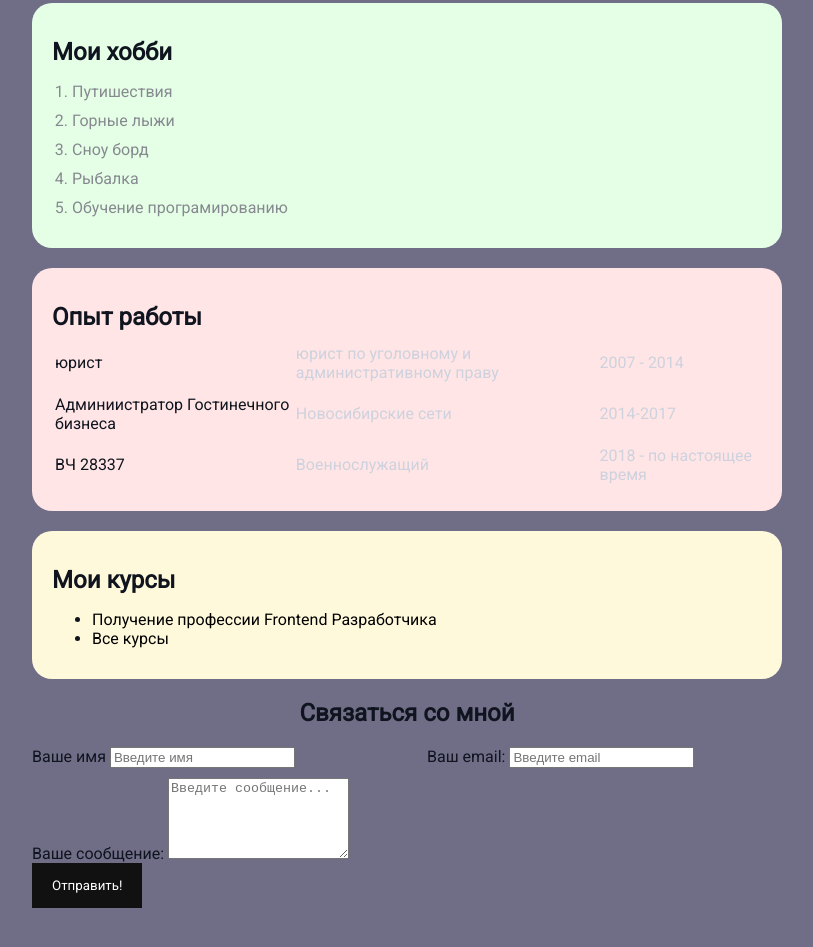
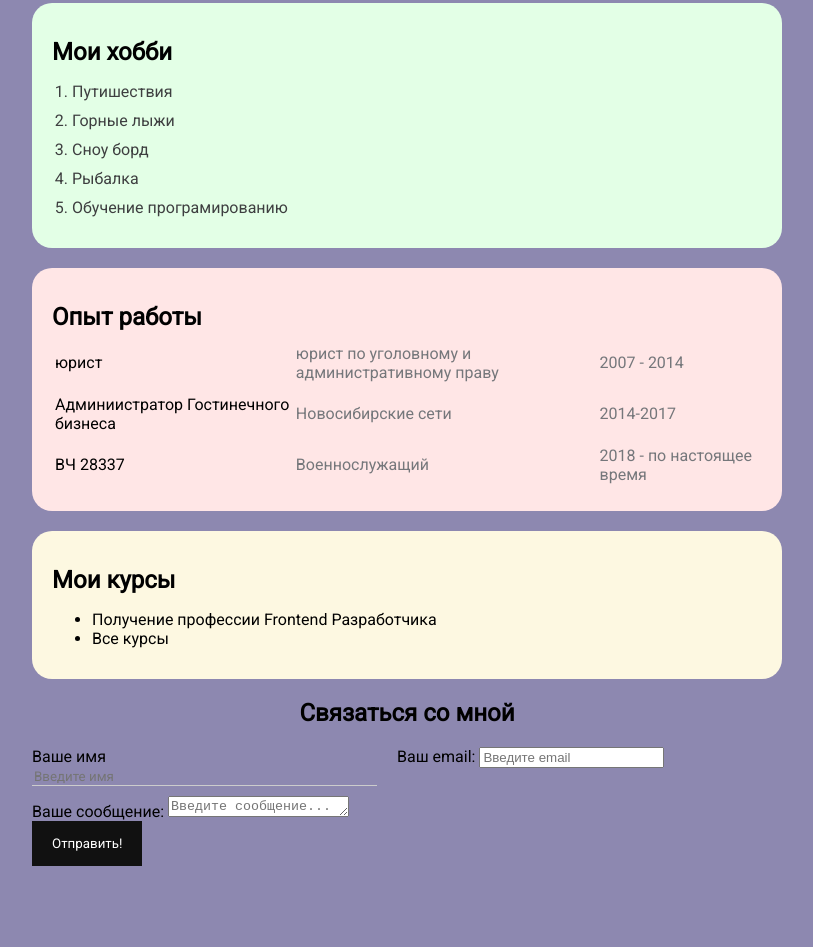
Before and after one commit to ari7772/Resume, a plain HTML site: page index.html in a window 1280 px wide. Shown: the part 281-1228 px from the top of the page, without its empty margins (233-1046 px from the left). Drawn offline with Linux system fonts and the light colour scheme.

Commit message:
Add stiles

```diff
--- a/index.html
+++ b/index.html
@@ -35,7 +35,7 @@
 
         <div class="card bg-green">
             <h2>Мои хобби</h2>
-
+                <div>
                     <ol class="list">
                     <li>Путишествия</li>
                     <li>Горные лыжи</li>
@@ -43,6 +43,7 @@
                     <li>Рыбалка</li>
                     <li>Обучение програмированию</li>
                     </ol>
+                </div>
         </div>
                 <div class="card bg-red">
 
@@ -56,6 +57,7 @@
                             </tr>
                         </thead> -->
                         <tbody>
+                            <div>
                                 <tr>
                                     <td>юрист</td>
                                     <td>юрист по уголовному и административному праву</td>
@@ -109,14 +111,15 @@
                             <div class="form-group>
                                 <label for="message">Ваше сообщение:</label>
                                 <textarea id="messenge" cols="20"
-                            rows="5" placeholder="Введите сообщение..."></textarea>
+                                rows="1" placeholder="Введите сообщение..."></textarea>
                             </div>
+
 
                         <input class="btn" type="submit"
                         value="Отправить!">
                     </form>
                 </div>
-            </div>
+
 
                 <br>
                 <br>
@@ -125,6 +128,9 @@
                 <br>
 
         </div>
+    </div>
+
+
 
     </body>
     </body>
--- a/styles.css
+++ b/styles.css
@@ -3,8 +3,8 @@ body {
     font-family: 'Roboto', sans-serif;
     font-size: 16px;
     font-weight: normal;
-    background: #706d87;
-    color: #0f141e;
+    background: #8d88b0;
+    color: #000;
     }
 
 a {
@@ -12,17 +12,18 @@ a {
     text-decoration: none;
   }
 
+a:visited {
+    color: red;
+}
 a:hover {
     text-decoration: underline;
     }
 
 a:active {
-    color: rgb(168, 168, 218);
+    color: rgb(22, 22, 21);
 }
 
-a:visited {
-    color: yellowgreen;
-}
+
 
 img {
     width: 200px;
@@ -30,7 +31,7 @@ img {
     border-radius: 28px;
     }
 @media(max-vidth: 750px) {
-.box{
+.box {
     display: block;
     text-align: center;
     }
@@ -60,13 +61,15 @@ img {
 .info-text p {
     font-style: italic;
     font-weight: bold;
-    color: rgb(150, 78, 110);
+    color: rgb(17, 15, 24);
     margin: 0;
 }
 
 .info-text h4 {
 margin-bottom: 10px;
 }
+
+
 @media (max-width: 650px ) {
     .info {
         display: block;
@@ -86,14 +89,14 @@ margin-bottom: 10px;
 
 
 .bg-yellow {
-    background: #fff9dc;
+    background: #fdf8e1;
 }
 .bg-red {
-    background: #ffe5e5;
+    background: #ffe6e6;
 }
 
 .bg-green {
-    background: #e5ffe7;
+    background: #e3ffe6;
 }
 .btn{
     background: #111;
@@ -107,17 +110,21 @@ margin-bottom: 10px;
     opacity: .8;
 }
 
+
 .list {
     padding: 0 20px;
 }
+
 .list li {
-    color: #86898f;
+    color: #3e3f40;
     margin-bottom: 10px;
 }
+
 .link-list {
     List-style: none;
     padding: 0;
 }
+
 .link-list li {
     margin-bottom: 10px;
     border-bottom: 1px solid #ccc;
@@ -127,13 +134,14 @@ margin-bottom: 10px;
 .table {
     width: 100%;
 }
+
 .table td {
     padding-bottom: 10px;
 }
 
 .table td:nth-child(2),
 .table td:nth-child(3) {
-  color: #cdd2de;
+  color: #75777b;
 }
 
 .form h2 {
@@ -147,20 +155,20 @@ margin-bottom: 10px;
 
 .form-row .form-group {
     margin-right:20px;
-    width: 50%;
+    width: 46%;
     /* width: calc(50% - 20px); */
 }
 
-.form-row .form-group: last-child {
+.form-row .form-group:last-child {
     margin-right: 0;
 }
+
 
 @media (max-width: 650px) {
     .form-row{
     display: block;
     }
-
-    .form-row .form-group {
+       .form-row .form-group {
         width: 100%;
         margin-right: 0;
         margin-bottom: 10px;
@@ -173,8 +181,8 @@ margin-bottom: 10px;
     color: #86898f;
 }
 
-.form-group imput,
-.form-group texterea {
+.form-group input,
+.form-group textarea {
     width: 100%;
     box-sizing: border-box;
     border: none;
```
Lines whose indentation alone changed are shown as unchanged.
